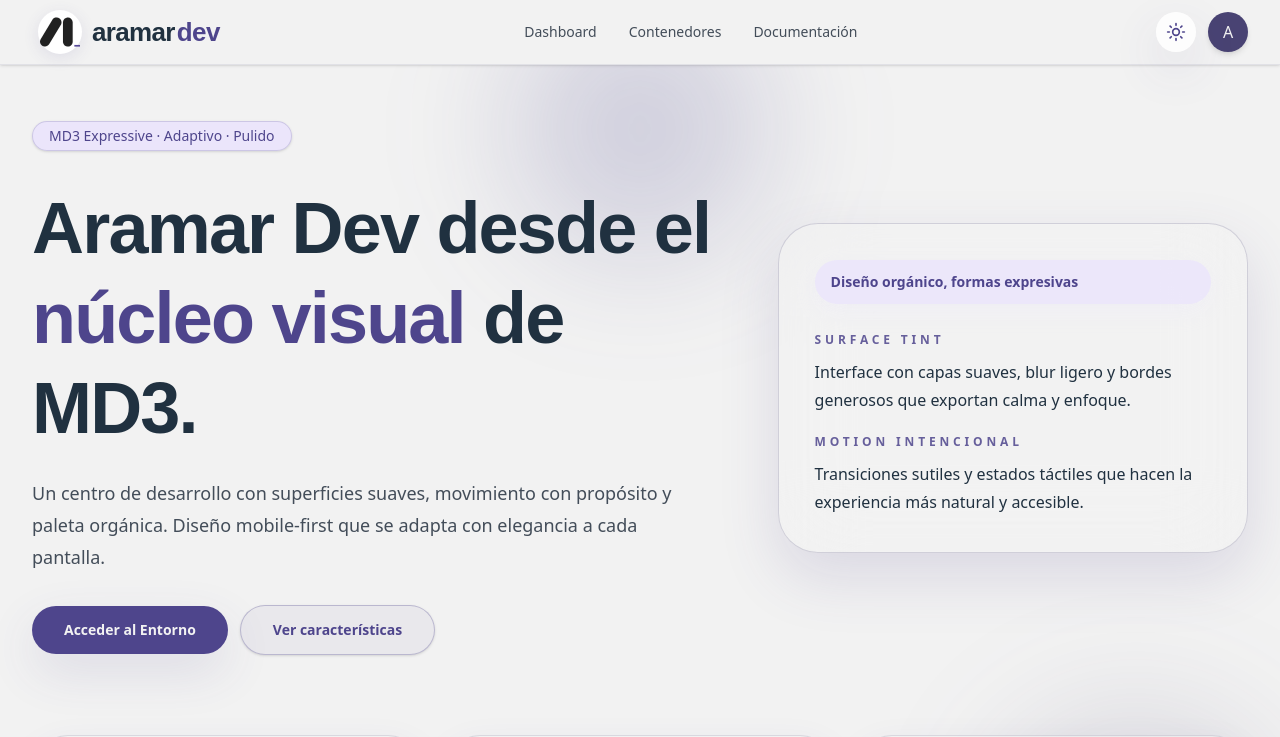
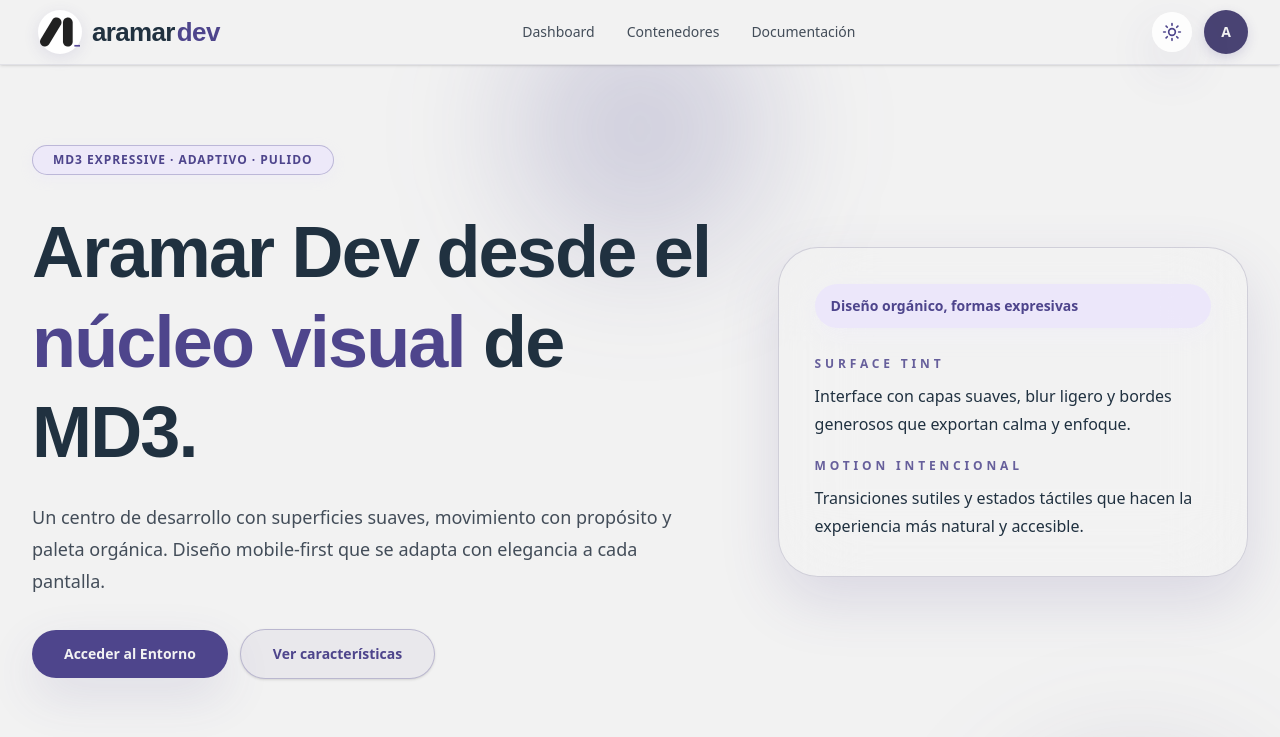
Before and after one commit to aramar-dev/aramar-cache, a Next.js app in the folder dev-app/: page / in a window 1280 px wide. Shown: the top 737 px of the page. Built offline with nearby package versions, Linux system fonts and the light colour scheme.

Commit message:
fix(ui): refine badge styling, hero padding, and profile avatar elevation

```diff
--- a/dev-app/src/app/page.tsx
+++ b/dev-app/src/app/page.tsx
@@ -3,14 +3,14 @@ import Link from "next/link";
 export default function Home() {
   return (
     <main className="relative overflow-hidden min-h-screen bg-base-light dark:bg-base-dark transition-colors duration-300">
-      <section className="relative isolate px-4 py-14 sm:px-6 lg:px-8">
+      <section className="relative isolate px-4 py-16 sm:px-6 lg:px-8 lg:py-20">
         <div className="pointer-events-none absolute -top-16 left-1/2 -z-10 h-64 w-64 -translate-x-1/2 rounded-full bg-dev-primary/20 blur-3xl" />
         <div className="pointer-events-none absolute bottom-0 right-0 -z-10 h-72 w-72 rounded-full bg-dev-secondary/15 blur-3xl" />
 
         <div className="mx-auto max-w-7xl">
           <div className="grid gap-10 lg:grid-cols-[1.2fr_0.8fr] items-center">
             <div className="space-y-8">
-              <span className="inline-flex items-center rounded-full border border-dev-primary/20 bg-dev-primary-container/70 px-4 py-1 text-sm font-medium text-dev-primary shadow-sm">
+              <span className="inline-flex items-center rounded-full border border-dev-primary/30 bg-dev-primary-container/50 px-5 py-1.5 text-xs font-bold text-dev-primary shadow-[0_4px_12px_rgba(232,224,255,0.25)] uppercase tracking-[0.08em]">
                 MD3 Expressive · Adaptivo · Pulido
               </span>
 
--- a/dev-app/src/components/layout/Navbar.tsx
+++ b/dev-app/src/components/layout/Navbar.tsx
@@ -44,7 +44,7 @@ export default function Navbar() {
 
         <div className="flex items-center gap-3">
           <ThemeToggle />
-          <div className="hidden md:flex h-10 w-10 items-center justify-center rounded-full bg-dev-secondary text-base-light shadow-md transition hover:bg-dev-primary">
+          <div className="hidden md:flex h-11 w-11 items-center justify-center rounded-full bg-dev-secondary text-base-light shadow-[0_4px_12px_rgba(78,69,140,0.18)] transition-all hover:shadow-[0_6px_20px_rgba(78,69,140,0.24)] hover:bg-dev-primary font-semibold text-sm">
             A
           </div>
           <button
@@ -84,7 +84,7 @@ export default function Navbar() {
           </div>
           <div className="mt-4 border-t border-dev-secondary/10 pt-4 dark:border-dev-secondary/15">
             <div className="flex items-center gap-3">
-              <div className="flex h-10 w-10 items-center justify-center rounded-full bg-dev-secondary text-base-light shadow-md">A</div>
+              <div className="flex h-11 w-11 items-center justify-center rounded-full bg-dev-secondary text-base-light shadow-[0_4px_12px_rgba(78,69,140,0.18)] font-semibold text-sm">A</div>
               <div className="text-base font-medium text-family-3 dark:text-base-light">Perfil del Ingeniero</div>
             </div>
           </div>
```
